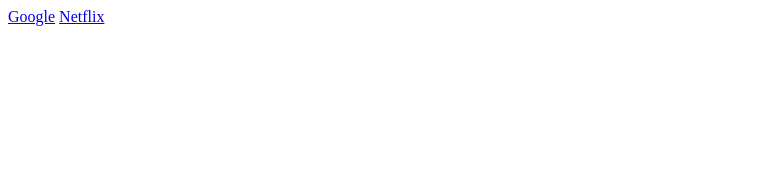
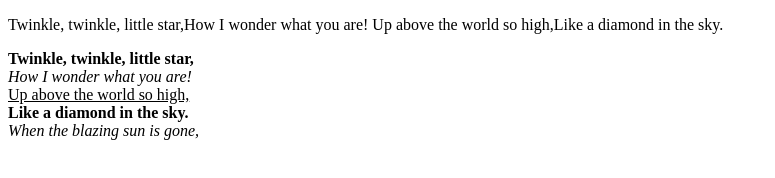
Before and after one commit to Rushi2315/HTML, a plain HTML site: page Level - 1 in html/Anchor tag element/index.html in a window 1280 px wide. Shown: the whole page, without its empty margins (0-775 px from the left). Drawn offline with Linux system fonts and the light colour scheme.

Commit message:
Add files via upload

```diff
--- a/Level - 1 in html/Anchor tag element/index.html
+++ b/Level - 1 in html/Anchor tag element/index.html
@@ -1,13 +1,17 @@
 <!DOCTYPE html>
 <html lang="en">
+
 <head>
     <meta charset="UTF-8">
     <meta name="viewport" content="width=device-width, initial-scale=1.0">
-    <title>Tag Element</title>
+    <title>BasicTag</title>
 </head>
+
 <body>
-    <a href="https://www.google.com/">Google</a>
 
-    <a href="https://www.netflix.com/in/">Netflix</a>
+    <p>Twinkle, twinkle, little star,How I wonder what you are! Up above the world so high,Like a diamond in the sky. </p>
+    <p><b>Twinkle, twinkle, little star,</b><br><i>How I wonder what you are!</i><br> <u>Up above the world so high,</u><br><strong>Like a diamond in the sky.</strong><br><em>When the blazing sun is gone,</em></p>
+
 </body>
+
 </html>
```
